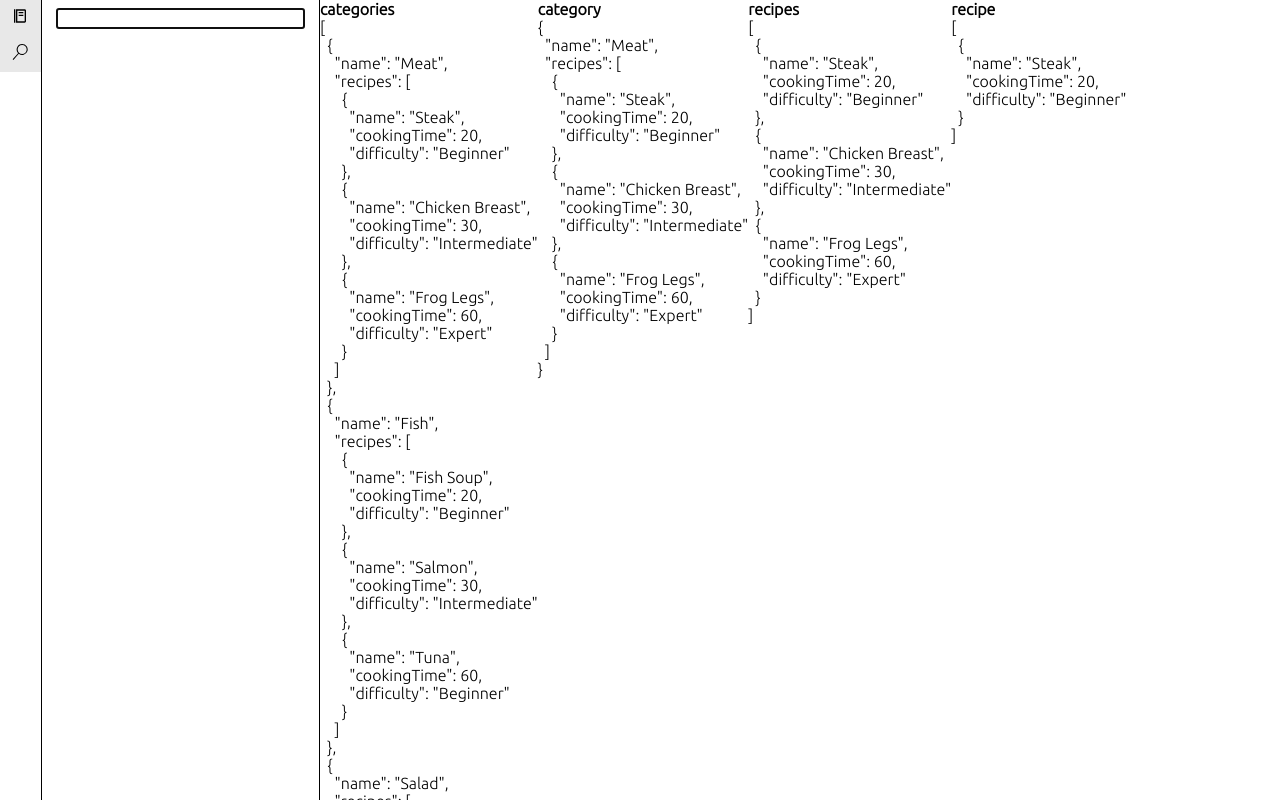
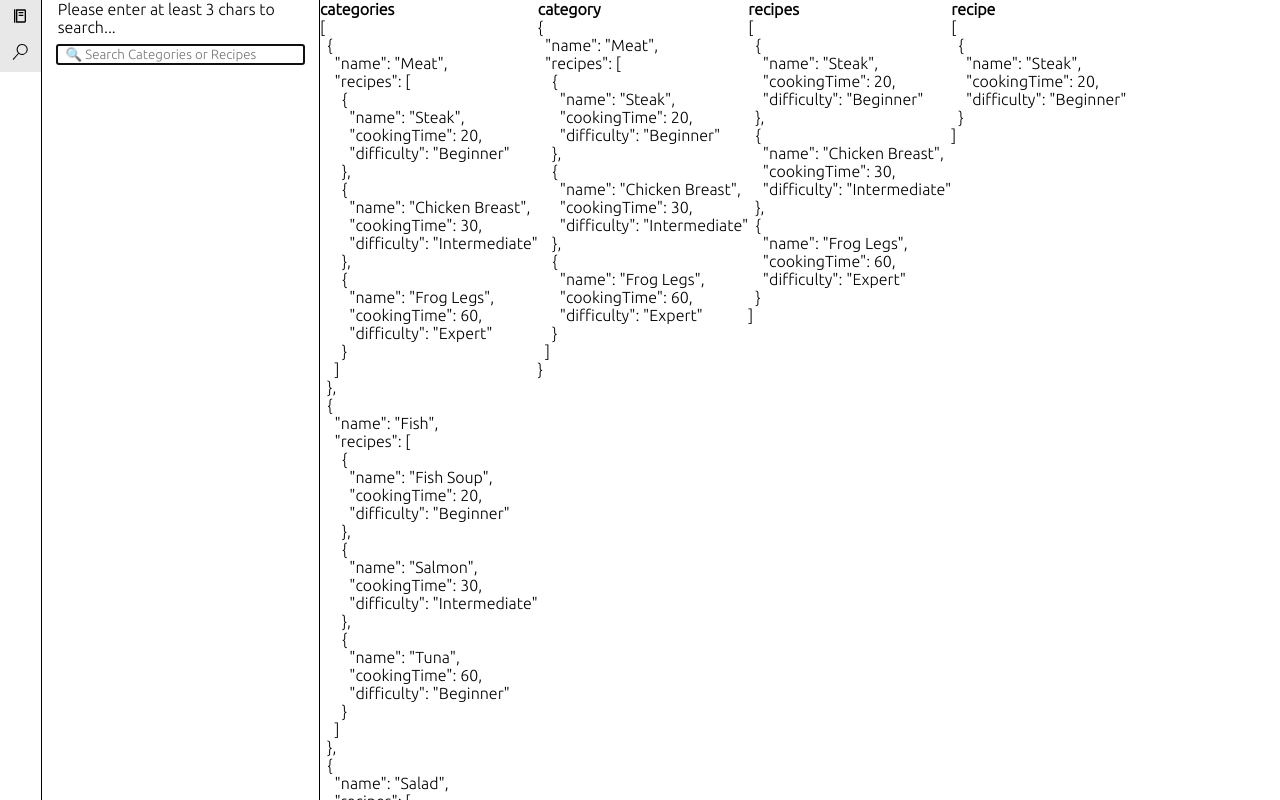
Before and after one commit to Vojka93/cooker-app, a React (Create React App) app in the folder frontend/: page / in a window 1280 px wide. Both pictures are taken after a click on the item 20 px from the left and 54 px from the top of the page. Shown: the top 800 px of the page. Built offline with nearby package versions, Linux system fonts and the light colour scheme.

Commit message:
added info messages for sreach component

```diff
--- a/frontend/src/components/search/Search.js
+++ b/frontend/src/components/search/Search.js
@@ -8,9 +8,9 @@ export default function Search({
   setSelectedCategory,
   setSelectedRecipe,
 }) {
+  const [input, setInput] = useState('')
   const [filtered, setFiltered] = useState([])
   const inputRef = useRef(null)
-  const itemRef = useRef(null)
 
   useEffect(() => {
     inputRef.current.focus()
@@ -18,7 +18,9 @@ export default function Search({
 
   const handleSearch = (e) => {
     let input = e.target.value
+    setInput(input)
     setFiltered([])
+    console.log(inputRef.current.value)
 
     if (input.length >= 3) {
       const filteredCategories = categories.filter((obj) =>
@@ -62,11 +64,26 @@ export default function Search({
     }
   }
 
+  console.log(filtered.length)
+
   return (
     <div className='search'>
+      {input.length < 3 ? (
+        <div className='message'>
+          Please enter at least 3 chars to search...
+        </div>
+      ) : (
+        <div className='message'>Results for: {input}</div>
+      )}
       <div className='input-container'>
-        <input type='text' ref={inputRef} onChange={handleSearch} />
+        <input
+          type='text'
+          ref={inputRef}
+          onChange={handleSearch}
+          placeholder='🔍 Search Categories or Recipes'
+        />
       </div>
+
       <div className='filtered'>
         {filtered &&
           filtered.map((element) => (
@@ -107,6 +124,10 @@ export default function Search({
             </div>
           ))}
       </div>
+
+      {input.length > 2 && filtered.length === 0 && (
+        <div className='message'>No results found</div>
+      )}
     </div>
   )
 }
--- a/frontend/src/components/search/search.scss
+++ b/frontend/src/components/search/search.scss
@@ -1,5 +1,13 @@
 .search {
   border-right: 1px solid rgb(0, 0, 0);
+
+  .message {
+    height: 36px;
+    display: flex;
+    align-items: center;
+    padding-left: 16px;
+    // justify-content: center;
+  }
 
   .input-container {
     height: 36px;
@@ -9,7 +17,7 @@
 
     input {
       width: 90%;
-      padding: 1px 4px;
+      padding: 1px 8px;
     }
   }
 
```
